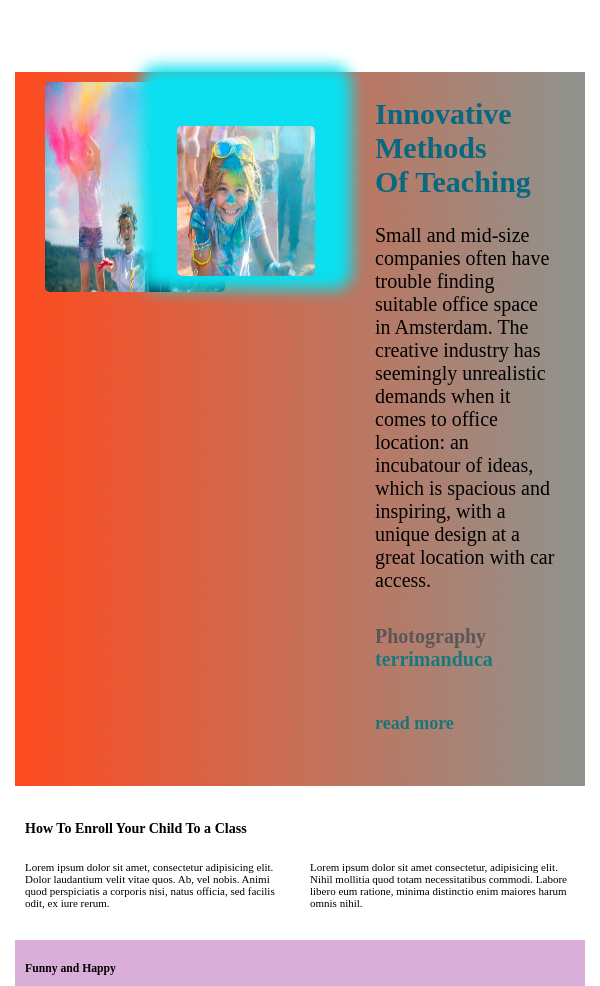
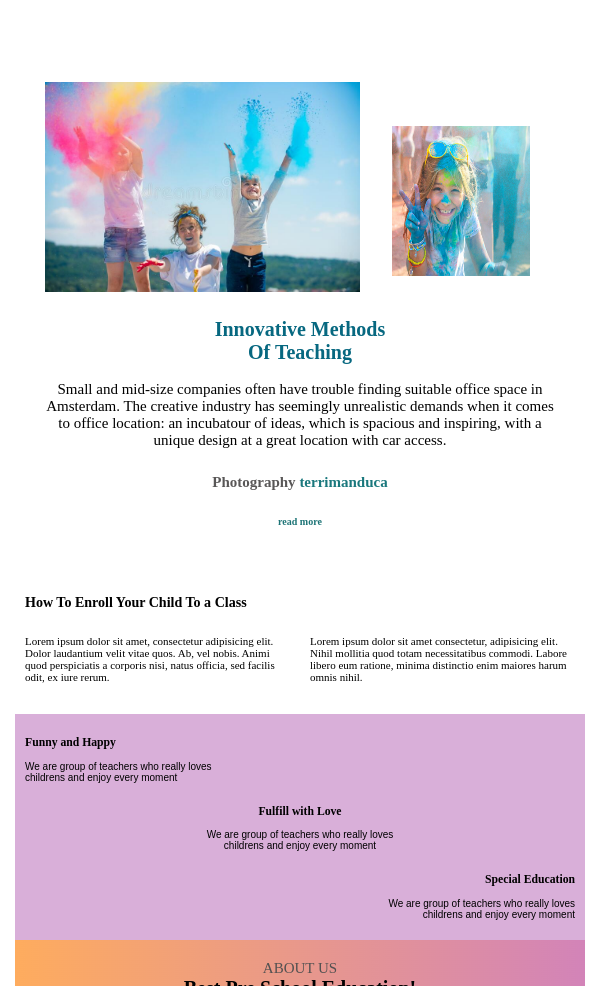
Before and after one commit to Enayat789/Hamberger-menu, a plain HTML site: page index.html in a window 600 px wide. Shown: the part 2191-3177 px from the top of the page. Drawn offline with Linux system fonts and the light colour scheme.

Commit message:
new changes

```diff
--- a/querries.css
+++ b/querries.css
@@ -240,6 +240,7 @@
         /* width: 80vw; */
         padding-bottom: 20px;
     }
+    /*  */
     /*  querry FOR PAINT  */
     .paint {
         /* background-color: rgb(0, 8, 255); */
@@ -494,6 +495,55 @@
     .environment_4 {
         width: 40vw;
     }
+    /* *** */
+    .paint {
+        /* background-color: rgb(0, 8, 255); */
+        background-image: none;
+        display: flex;
+        flex-direction: column;
+    }
+    /* * {
+        border: 1px solid red;
+    } */
+    .colour_1 {
+        /* background-color: #e00fe0; */
+        width: 100%;
+        padding-bottom: 10px;
+    }
+    #girl_paint {
+        /* background-color: darkred; */
+        width: auto;
+        border-radius: 0px;
+    }
+    #boy_paint {
+        box-shadow: none;
+        right: 70px;
+        border-radius: 0%;
+    }
+    .colour_2 {
+        /* background-color: blueviolet; */
+        width: 100%;
+        margin-left: 0%;
+        text-align: center;
+    }
+    .colour_2>h2 {
+        /* background-color: #D9AFD9; */
+        font-size: 20px;
+    }
+    .colour_2>p {
+        /* background-color: #D9AFD9; */
+        width: 85vw;
+        font-size: 15px;
+        margin: auto;
+    }
+    .colour_2>h5 {
+        /* background-color: #D9AFD9; */
+        font-size: 15px;
+    }
+    .colour_2>h6 {
+        /* background-color: #D9AFD9; */
+        font-size: 10px;
+    }
     /* QUERRIES FOR ENROLL */
     .enroll {
         background-image: url(./images/178\ Gagarin\ View.png);
```
